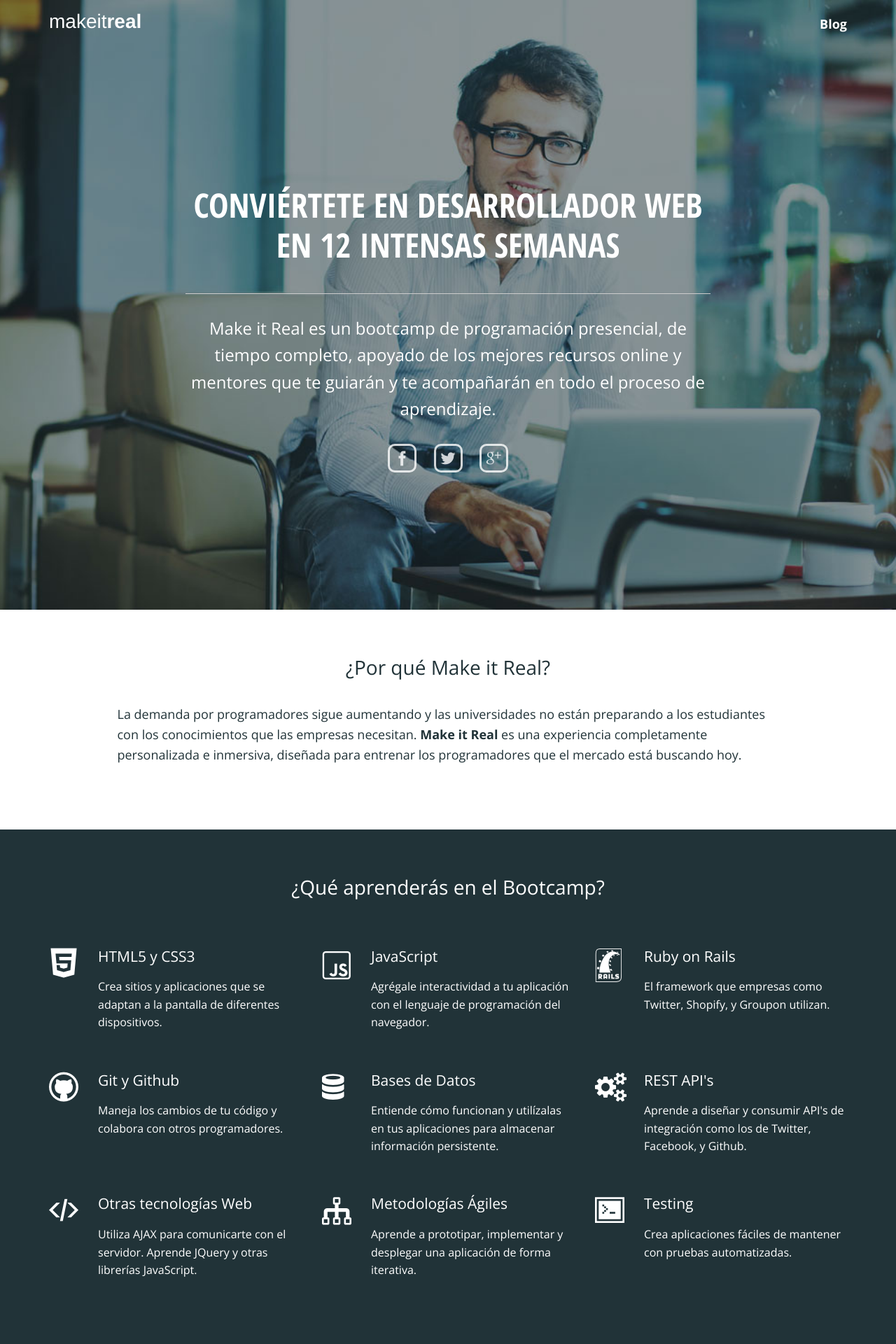
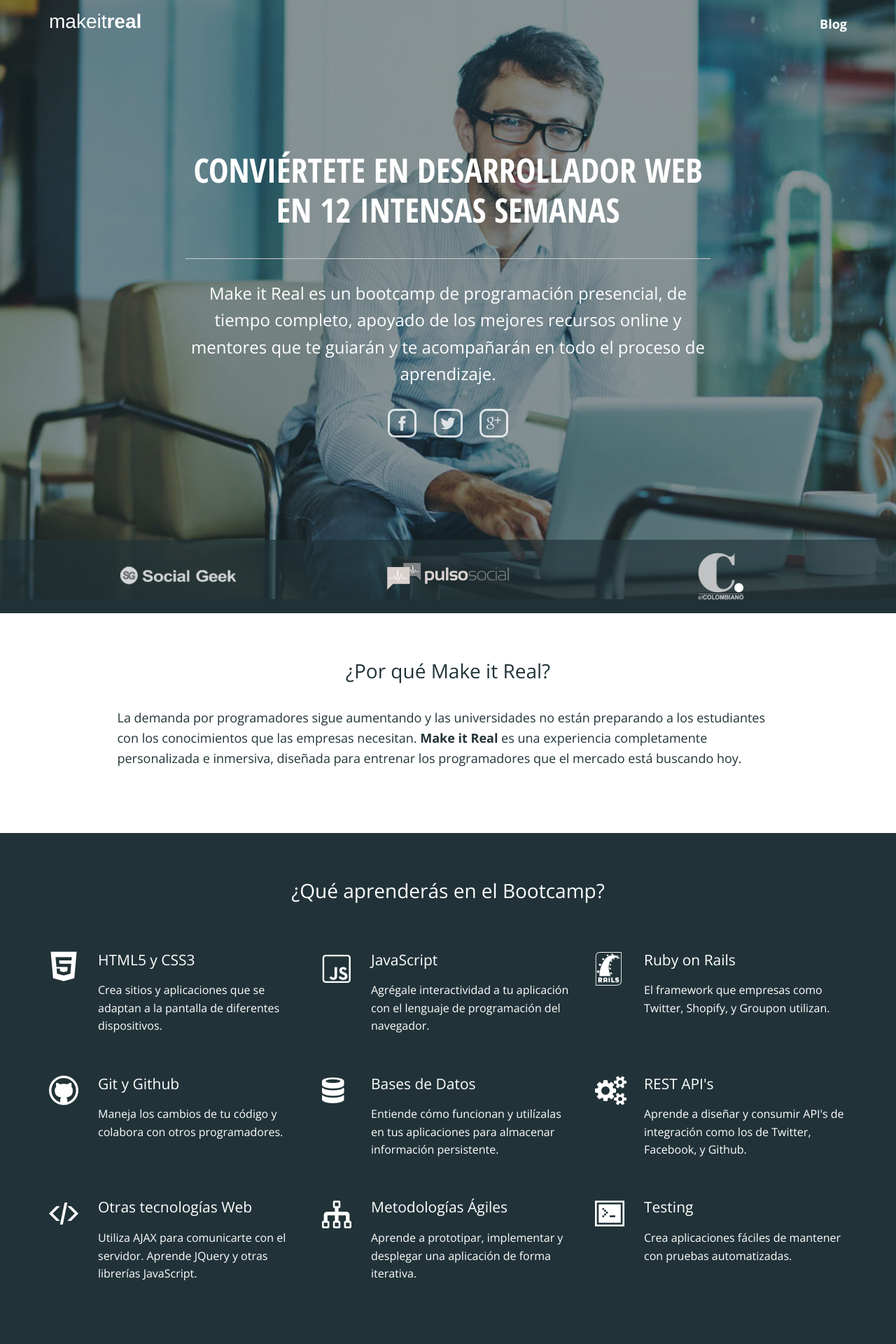
Before and after one commit to simonhoyos/blog, a Jekyll site: the page built from index.html, in a window 1280 px wide. Shown: the top 1920 px of the page at 70% size. Built offline with Jekyll 4.4.1, drawn with Linux system fonts in a browser that asks for light colours; nearby versions of some CDN libraries.

Commit message:
Add press section in homepage

```diff
--- a/css/style.scss
+++ b/css/style.scss
@@ -65,7 +65,7 @@
 }
 
 .main {
-  background: $primary-color url('../images/home.jpg') no-repeat center top;
+  background: $primary-color url('../images/home.jpg') no-repeat center -20px;
   background-size: cover;
   min-height: 400px;
 
@@ -81,7 +81,7 @@
     @media (min-width: $screen-md-min) {
       font-size: 48px;
       line-height: 1.2;
-      padding: 200px 100px 0;
+      padding: 150px 100px 0;
       margin-bottom: 40px;
     }
   }
@@ -109,9 +109,9 @@
 
   .sn {
     text-align: center;
-    padding-bottom: 80px;
+    padding-bottom: 60px;
 
-    @media (min-width: $screen-md-min) { padding-bottom: 200px; }
+    @media (min-width: $screen-md-min) { padding-bottom: 150px; }
 
     span {
       color: white;
@@ -148,6 +148,24 @@
   .p {
     margin-top: 30px;
     @media (min-width: $screen-md-min) { font-size: 18px; }
+  }
+}
+
+.press {
+  background-color: rgba(33, 51, 56, 0.66);
+  // background-color: ;
+  padding-top: 15px;
+  padding-bottom: 15px;
+
+  .box {
+    text-align: center;
+
+    img {
+      width: 100px;
+      margin: auto;
+
+      @media (min-width: $screen-sm-min) { width: 200px; }
+    }
   }
 }
 
--- a/index.html
+++ b/index.html
@@ -19,6 +19,15 @@
           <a href="https://twitter.com/makeitrealcamp" target="_blank"><span class="icon icon-twitter"></span></a>
           <a href="https://plus.google.com/106312898224365278368" rel="publisher" target="_blank"><span class="icon icon-googleplus"></span></a>
         </div>
+      </div>
+    </div>
+  </div>
+  <div class="press">
+    <div class="container">
+      <div class="row">
+        <div class="col-xs-4 box"><a href="http://socialgeek.co/colombia-2/make-it-real-primer-curso-inmersivo-programacion-colombia/" target="_blank"><img src="/images/socialgeek-gray.png" alt="SocialGeek" style="opacity: 0.8;"></a></div>
+        <div class="col-xs-4 box"><a href="http://pulsosocial.com/2014/08/26/make-it-real-mas-que-un-bootcamp-el-punto-de-partida-para-tu-emprendimiento/" target="_blank"><img src="/images/pulsosocial-gray.png" alt="PulsoSocial"></a></div>
+        <div class="col-xs-4 box"><a href="http://www.elcolombiano.com/BancoConocimiento/P/programadores_en_la_cima_de_la_tecnologia/programadores_en_la_cima_de_la_tecnologia.asp" target="_blank"><img src="/images/elcolombiano-gray.png" alt="El Colombiano"></a></div>
       </div>
     </div>
   </div>
```
Also changed, not shown: css/style.css, images/elcolombiano-gray.png (added), images/elcolombiano.png (added), images/pulso-social-logo.png (deleted), images/pulsosocial-gray.png (added), images/pulsosocial.png (added), images/socialgeek-gray.png (added).
